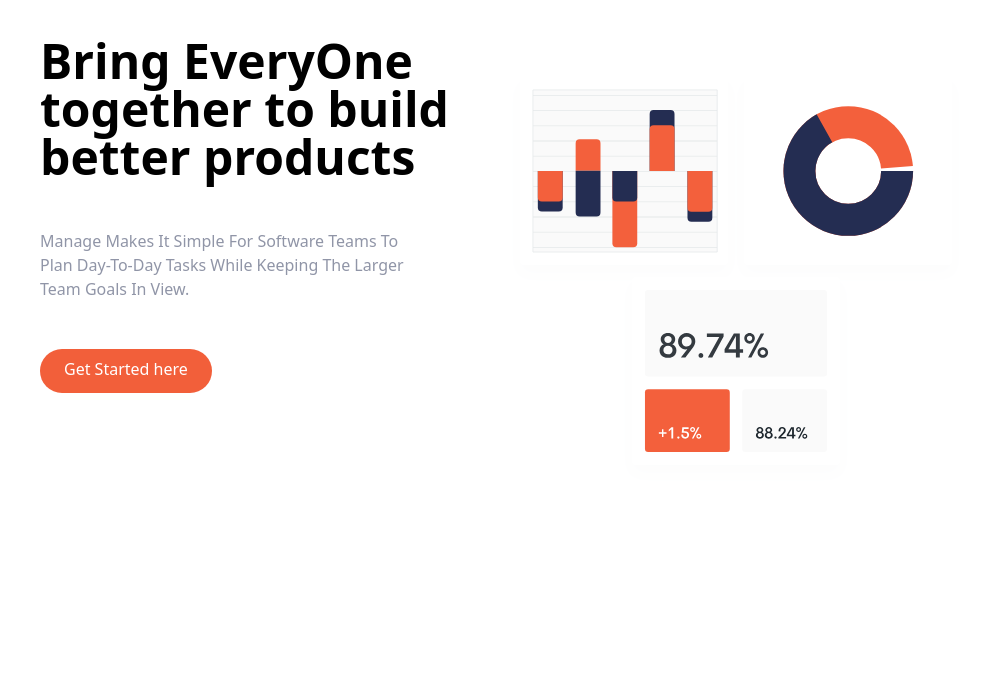
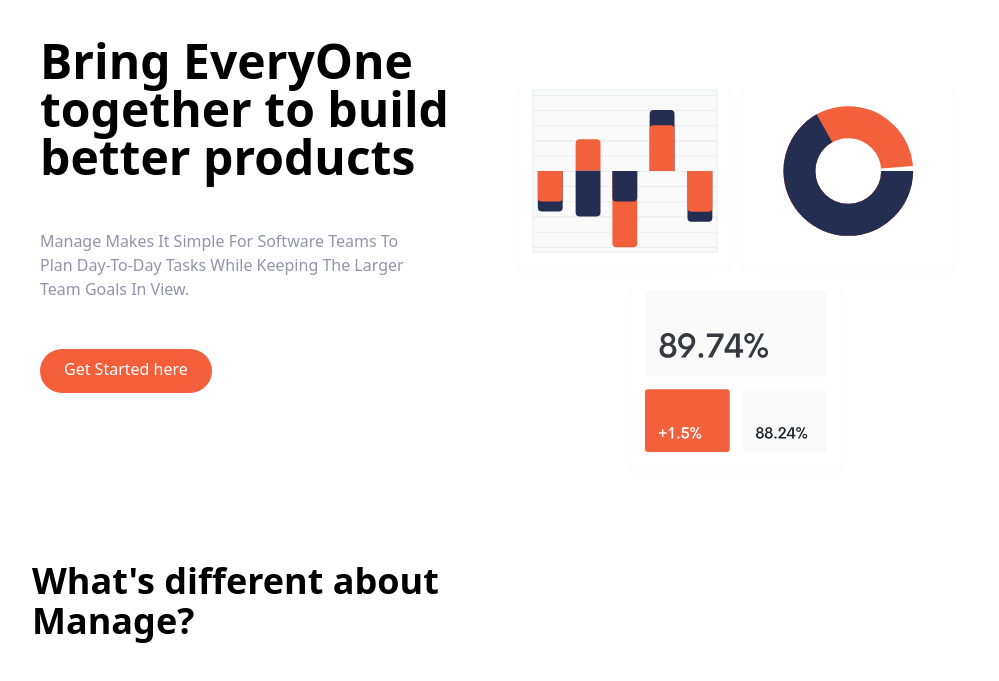
Before and after one commit to tamimhasan19702/tailwind-landing-page, a website: page index.html in a window 1280 px wide. Shown: the part 95-776 px from the top of the page, without its empty margins (136-1135 px from the left). Drawn offline with Linux system fonts and the light colour scheme.

Commit message:
header update sec-1

```diff
--- a/index.html
+++ b/index.html
@@ -58,10 +58,26 @@
     </div>
    </section>
 
+   <!-- features section -->
 
 
+   <section id="features">
+    <div class="container flex flex-col px-4 mx-auto mt-10 space-y-12 md:space-y-0 d:flex-row">
 
+    <!--what's different -->
+    <div class="flex flex-col space-y-12 md:w-1/2">
+    <h2 class="max-w-md text-4xl font-bold text-center md:text-left">
+      What's different about Manage?
+    </h2>
+    <p class="max-w-sm text"></p>
+    </div>
+     <!-- Numbered list -->
+    <div class="">
 
+    </div>
+
+  </div>
+   </section>
 
 </body>
 </html>
```
Also changed, not shown: css/main.css.
